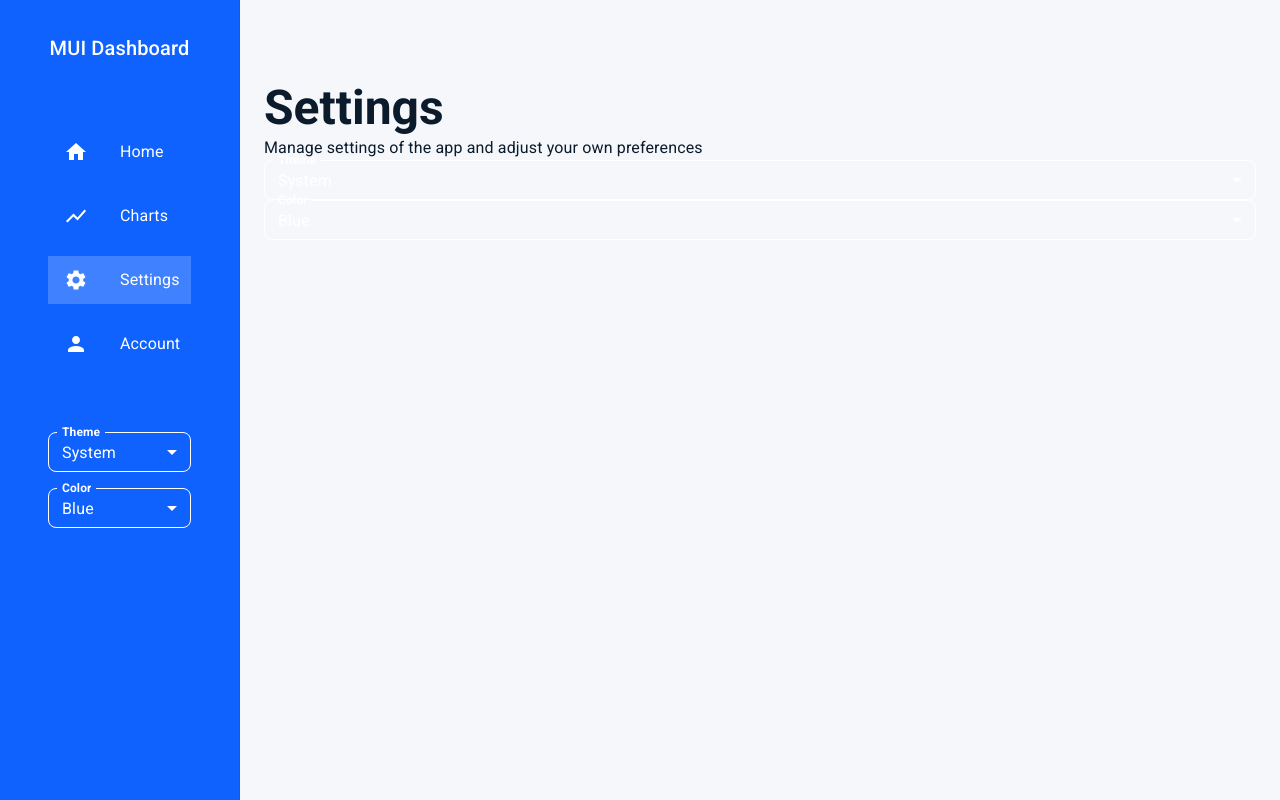
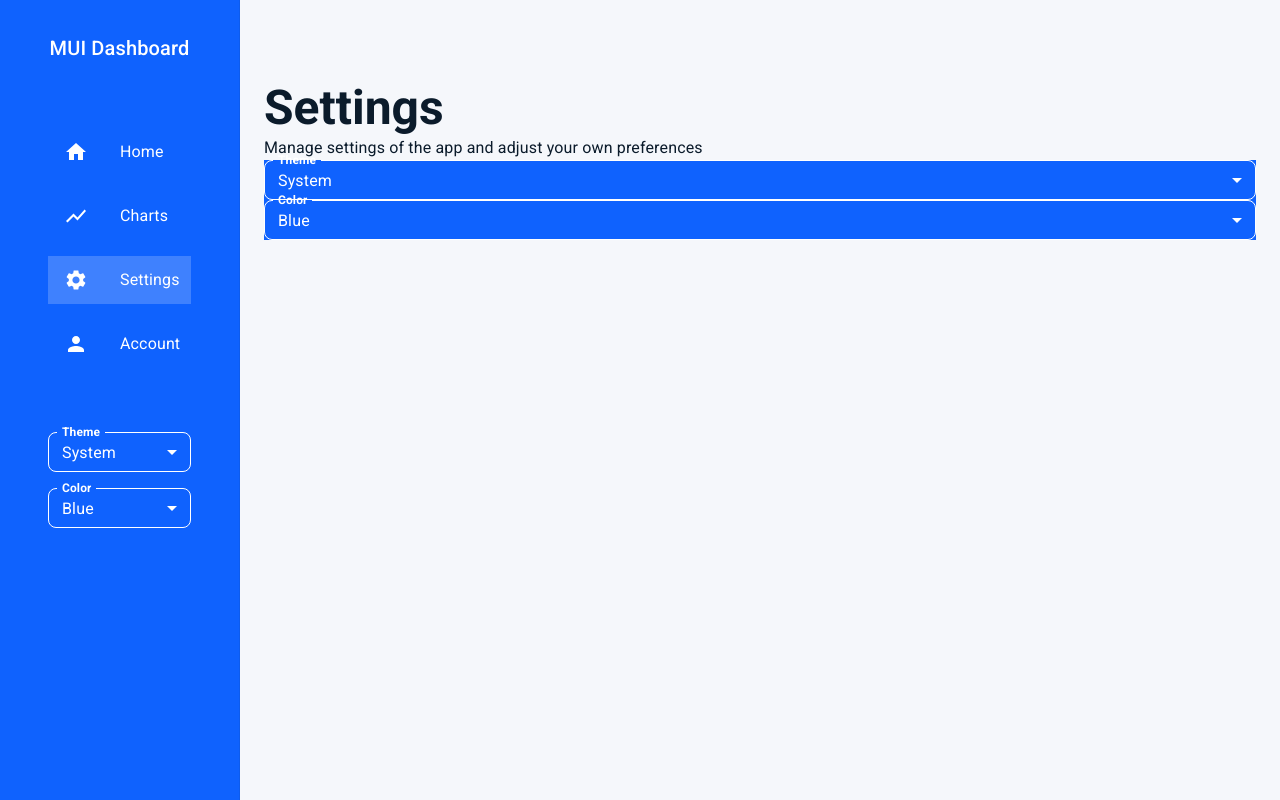
Before and after one commit to giuseppe2305/mui-dashboard, a React (Vite) app: page /settings in a window 1280 px wide. Built offline with nearby package versions, Linux system fonts and the light colour scheme.

Commit message:
Added a background to add contrast in settings page.

```diff
--- a/src/components/Settings.tsx
+++ b/src/components/Settings.tsx
@@ -1,3 +1,4 @@
+import { Stack } from "@mui/material";
 import { ColorSwitch } from "./ColorSwitch";
 import { PageContainer } from "./PageContainer";
 import { ThemeSwitch } from "./ThemeSwitch";
@@ -8,8 +9,10 @@ function Settings() {
       <PageContainer.Title>Settings</PageContainer.Title>
       <PageContainer.Subtitle>Manage settings of the app and adjust your own preferences</PageContainer.Subtitle>
 
-      <ThemeSwitch />
-      <ColorSwitch />
+      <Stack sx={{ backgroundColor: "primary.main" }}>
+        <ThemeSwitch />
+        <ColorSwitch />
+      </Stack>
     </PageContainer>
   );
 }
```
